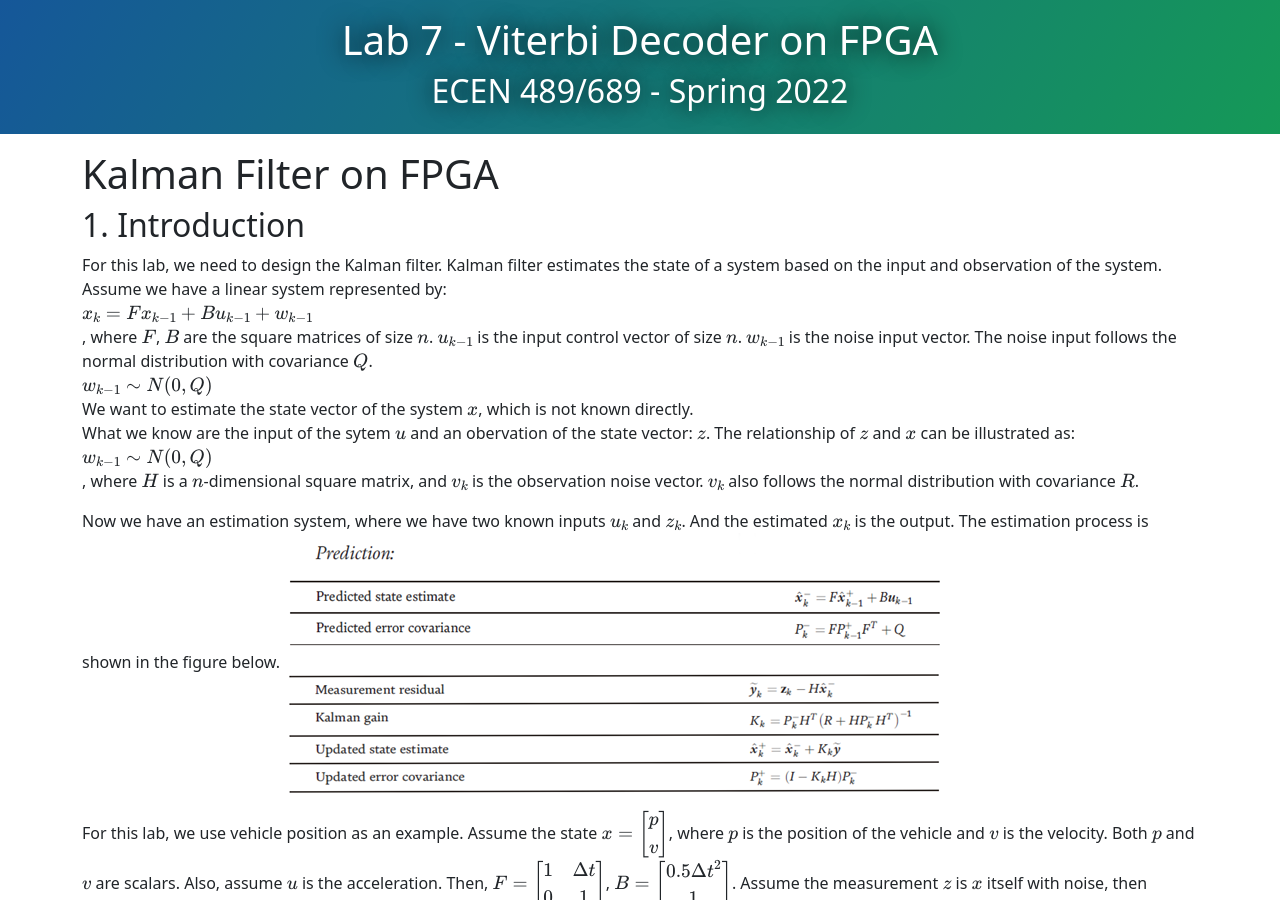
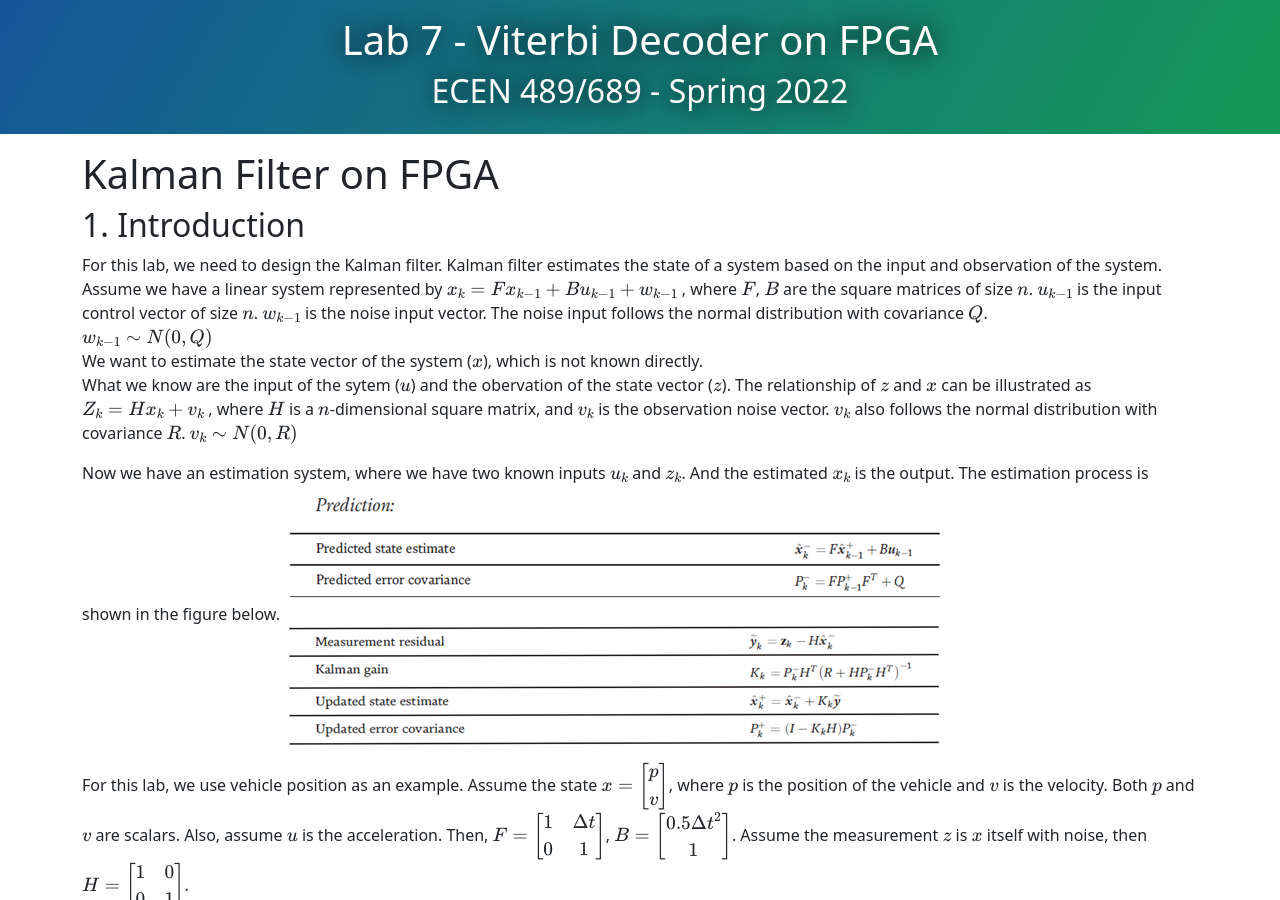
Before and after one commit to hailiangh/hailiangh.github.io, a Jekyll site: the page built from TA/ECEN689_Spring2022/lab7_manual.md, in a window 1280 px wide and 900 px high. Built offline with Jekyll 4.4.1, drawn with Linux system fonts in a browser that asks for light colours.

Commit message:
Update lab7_manual.md

```diff
--- a/TA/ECEN689_Spring2022/lab7_manual.md
+++ b/TA/ECEN689_Spring2022/lab7_manual.md
@@ -7,19 +7,20 @@ use_code: true
 ---
 # Kalman Filter on FPGA
 ## 1. Introduction
-For this lab, we need to design the Kalman filter. Kalman filter estimates the state of a system based on the input and observation of the system. Assume we have a linear system represented by:
+For this lab, we need to design the Kalman filter. Kalman filter estimates the state of a system based on the input and observation of the system.
+Assume we have a linear system represented by
 $$
 x_k = F x_{k-1} + Bu_{k-1} + w_{k-1}
 $$
 , where $$F$$, $$B$$ are the square matrices of size $$n$$. $$u_{k-1}$$ is the input control vector of size $$n$$. $$w_{k-1}$$ is the noise input vector.
 The noise input follows the normal distribution with covariance $$Q$$.
 $$w_{k-1}\sim N(0,Q)$$
-We want to estimate the state vector of the system $$x$$, which is not known directly.
-What we know are the input of the sytem $$u$$ and an obervation of the state vector: $$z$$. The relationship of $$z$$ and $$x$$ can be illustrated as:
+We want to estimate the state vector of the system ($$x$$), which is not known directly.
+What we know are the input of the sytem ($$u$$) and the obervation of the state vector ($$z$$). The relationship of $$z$$ and $$x$$ can be illustrated as
 $$
-w_{k-1}\sim N(0,Q)
+Z_k = H x_k + v_k
 $$
-, where $$H$$ is a $$n$$-dimensional square matrix, and $$v_k$$ is the observation noise vector. $$v_k$$ also follows the normal distribution with covariance $$R$$.
+, where $$H$$ is a $$n$$-dimensional square matrix, and $$v_k$$ is the observation noise vector. $$v_k$$ also follows the normal distribution with covariance $$R$$. $$v_k \sim N(0,R)$$
 
 Now we have an estimation system, where we have two known inputs $$u_k$$ and $$z_k$$. And the estimated $$x_k$$ is the output. The estimation process is shown in the figure below.
 ![fig1](./pics/lab7_manual_KalmanFilter_EstimateX.png)
```
